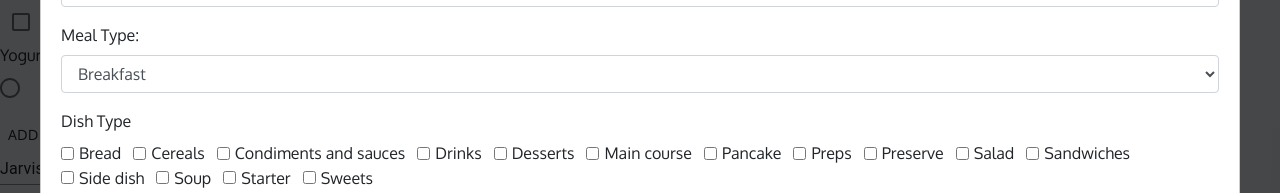
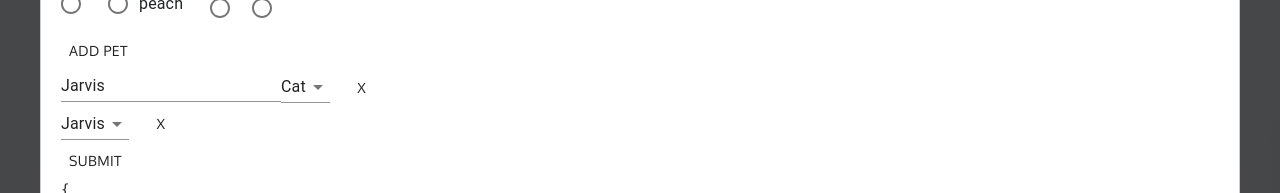
Before and after one commit to SheepYY039/Recipe, a React (Create React App) app: page / in a window 1280 px wide. Both pictures are taken after a click on the button "Advanced Search". Shown: the part 256-449 px from the top of the page. Built offline with nearby package versions, Linux system fonts and the light colour scheme; no server answers; the HTML template or start-up script is replaced by a standard one.

Commit message:
working on form menuitems from material ui

```diff
--- a/package.json
+++ b/package.json
@@ -6,7 +6,7 @@
     "@fortawesome/fontawesome-svg-core": "^1.2.28",
     "@fortawesome/free-solid-svg-icons": "^5.13.0",
     "@fortawesome/react-fontawesome": "^0.1.9",
-    "@material-ui/core": "^4.9.10",
+    "@material-ui/core": "^4.9.11",
     "@material-ui/icons": "^4.9.1",
     "@testing-library/jest-dom": "^5.5.0",
     "@testing-library/react": "^10.0.2",
--- a/src/App.js
+++ b/src/App.js
@@ -365,8 +365,6 @@ const App = () => {
         <button onClick={() => setModalIsOpen(true)}>Advanced Search</button>
       </div>
 
-      <FormikForm />
-
       <div className="recipes">
         {/* // || .map function used for looping arrays */}
         {recipes.map((recipe) => (
@@ -397,6 +395,8 @@ const App = () => {
           <h2>Advanced Search</h2>
         </div>
         <div className="ModalContent">
+          <FormikForm />
+
           <Form onSubmit={getAdvancedSearch} className="advanced-search-form">
             {/* Search Starts Here */}
             <Form.Group controlId="Search">
--- a/src/FormikForm.js
+++ b/src/FormikForm.js
@@ -147,7 +147,7 @@ const FormikForm = () => {
             {/* Radio Buttons ends here */}
             {/* // || lines up with pets.name */}
             <FieldArray name="pets">
-              {({ arrayHelpers }) => (
+              {(arrayHelpers) => (
                 <div>
                   <Button
                     onClick={() =>
@@ -164,7 +164,7 @@ const FormikForm = () => {
                   {values.pets.map((pet, index) => {
                     const name = `pets.${index}.name`;
                     {
-                      /* if the ket is pet.name, then the textfield will loose focus whenever someone types a letter so instead, use an auto generated id from Math.random */
+                      /* if the ket is pet.name, then the text field will loose focus whenever someone types a letter so instead, use an auto generated id from Math.random */
                     }
                     return (
                       <div key={pet.id}>
@@ -177,6 +177,33 @@ const FormikForm = () => {
                           <MenuItem value="cat">Cat</MenuItem>
                           <MenuItem value="dog">dog</MenuItem>
                           <MenuItem value="frog">frog</MenuItem>
+                        </Field>
+                        <Button onClick={() => arrayHelpers.remove(index)}>
+                          x
+                        </Button>
+                      </div>
+                    );
+                  })}
+                </div>
+              )}
+            </FieldArray>
+
+            <FieldArray name="pets">
+              {(arrayHelpers) => (
+                <div>
+                  {values.pets.map((pet, index) => {
+                    const name = `pets.${index}.name`;
+                    {
+                      /* if the ket is pet.name, then the text field will loose focus whenever someone types a letter so instead, use an auto generated id from Math.random */
+                    }
+                    return (
+                      <div key={pet.id}>
+                        <Field
+                          name={`pets.${index}.type`}
+                          type="select"
+                          as={Select}
+                        >
+                          <MenuItem value="cat">{pet.name}</MenuItem>
                         </Field>
                         <Button onClick={() => arrayHelpers.remove(index)}>
                           x
```
Also changed, not shown: 1 other file (tests, documents, lock files or other folders).
